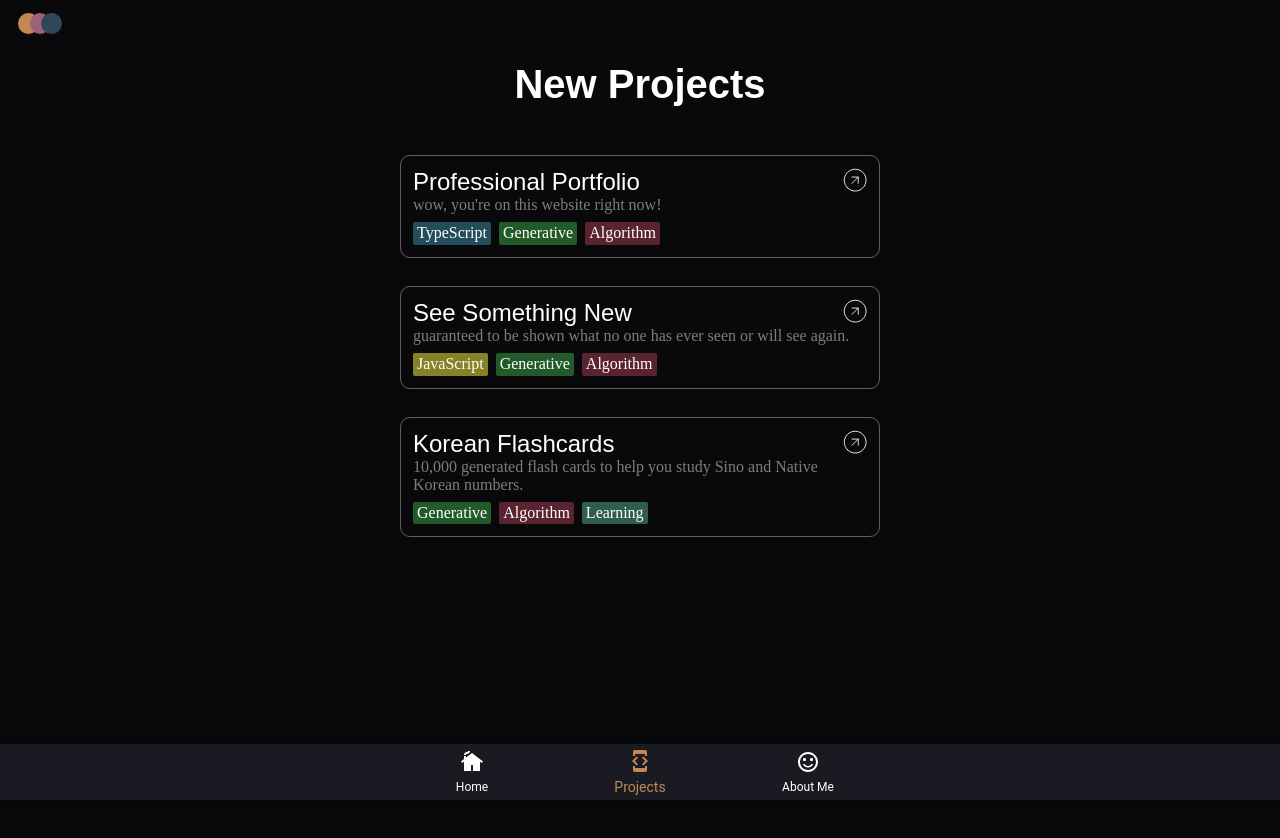
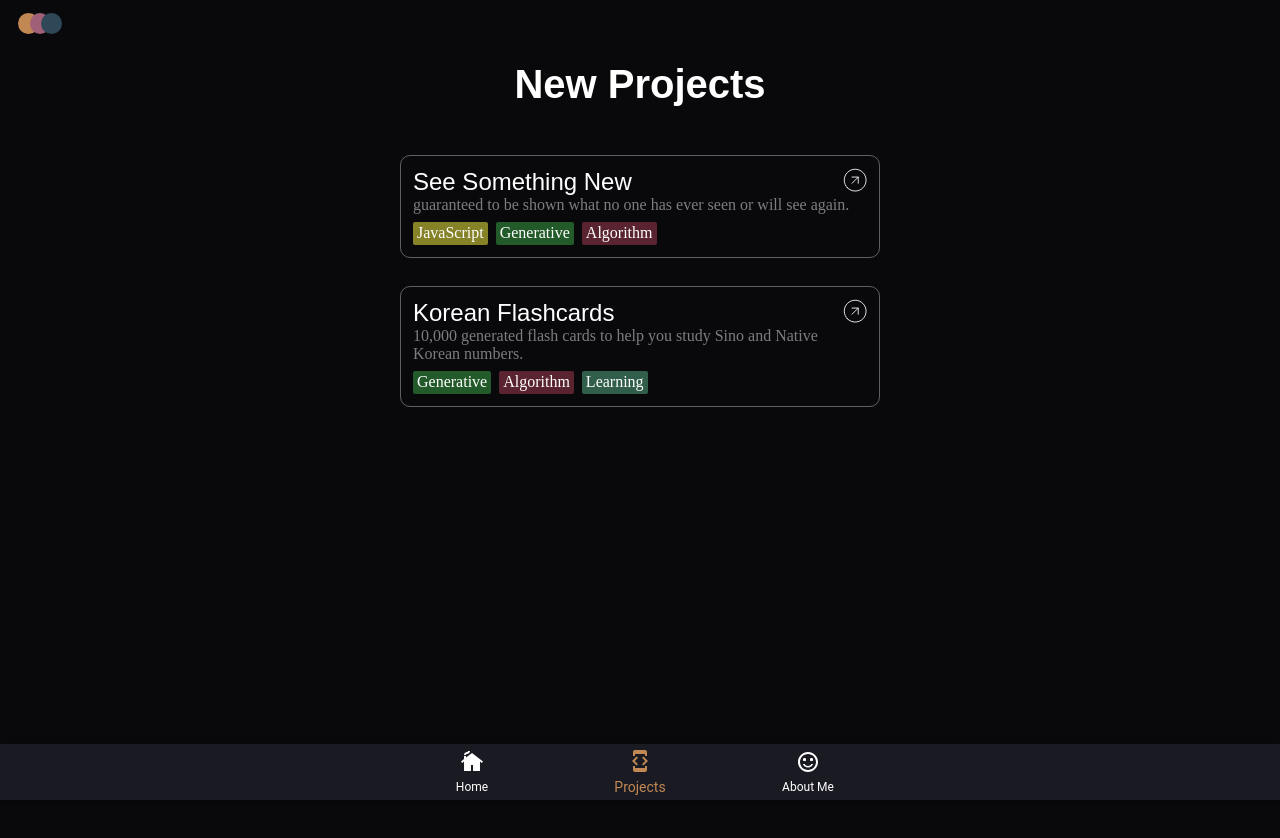
Before and after one commit to AdamDavisDeveloper/adams-portfolio, a React (Vite) app: page /projects in a window 1280 px wide. Shown: the top 838 px of the page. Built offline with nearby package versions, Linux system fonts and the light colour scheme; a web font is replaced by a local one.

Commit message:
add "see something new" project

```diff
--- a/src/Views/Projects/ProjectsData.ts
+++ b/src/Views/Projects/ProjectsData.ts
@@ -1,4 +1,4 @@
-// Image imports for Vite build
+// -------- Image imports for Vite build -------- //
 //@ts-ignore
 import ReactLogo from '/src/img/logos/react.png';           //@ts-ignore
 import ViteLogo from '/src/img/logos/vite.png';             //@ts-ignore
@@ -10,9 +10,12 @@ import JavascriptLogo from '/src/img/logos/javascript.png'; //@ts-ignore
 import TypescriptLogo from '/src/img/logos/typescript.png'; //@ts-ignore
 
 // Korean Numbers Project
-import KoreanNumbers_One from '/src/img/project/korean-numbers-01.png';     //@ts-ignore
-import KoreanNumbers_Two from '/src/img/project/korean-numbers-02.png';     //@ts-ignore
-import KoreanNumbers_Three from '/src/img/project/korean-numbers-03.png';   //@ts-ignore
+import KoreanNumbers_Image_01 from '/src/img/project/korean-numbers-01.png';    //@ts-ignore
+import KoreanNumbers_Image_02 from '/src/img/project/korean-numbers-02.png';    //@ts-ignore
+import KoreanNumbers_Image_03 from '/src/img/project/korean-numbers-03.png';    //@ts-ignore
+// See Something New Project
+import SomethingNew_Image_01 from '/src/img/project/something-new-01.png';
+// -------- End image imports -------- //
 
 interface projectTag {
     name: string,
@@ -47,13 +50,13 @@ export const technologies = {
 }
 
 export const ProjectTileData: projectTileTypes[] = [
-    {
-        title: "Professional Portfolio",
-        description: "wow, you're on this website right now!",
-        urlSlug: "this-website",
-        imagePath: "",
-        tags: [ tags.typescript, tags.generative, tags.algorithm ],
-    },
+    // {
+    //     title: "Professional Portfolio",
+    //     description: "wow, you're on this website right now!",
+    //     urlSlug: "this-website",
+    //     imagePath: "",
+    //     tags: [ tags.typescript, tags.generative, tags.algorithm ],
+    // },
     {
         title: "See Something New",
         description: "guaranteed to be shown what no one has ever seen or will see again.",
@@ -89,6 +92,21 @@ export const ProjectData = [
         technologies: []
     },
     {
+        id: "see-something-new",
+        title: "See Something New",
+        subtitle: "Guaranteed to be shown what no one has ever seen or will see again.",
+        writeUp: "When you refresh the image, you have a possibility, regardless of how slim, of seeing a picture of anything in existence (even a photo of you shaking hands with Mr. Rogers!). You are looking at something which has statistically never been viewed by any human in all of history or will ever see throughout the life of the universe. There is a 1 in (1.5252803... x 10^1155955) chance of any one image being shown to you. I wrote a compact script to create the 400 rows and fill each row with 400 colored divs. The idea came to me while considering the sqaure tiles covering the walls in my office restroom.",
+        liveURL: "https://see-something-new.netlify.app/",
+        github: "https://github.com/AdamDavisDeveloper/see-something-new",
+        sections: [
+            {
+                text: "Javascript algorithm creates 160,000 1x1px divs with randomly set hex code colors (16,777,216 color possibilities per pixel) in a 400x400px square.",
+                imgPath: SomethingNew_Image_01,
+            },
+        ],
+        technologies: [ technologies.html, technologies.scss, technologies.javascript ]
+    },
+    {
         id: "korean-flashcards",
         title: "Korean Flashcards",
         subtitle: "Generated flash cards to help you study Sino and Native Korean numbers",
@@ -98,15 +116,15 @@ export const ProjectData = [
         sections: [
             {
                 text: "A flashcard is shown with a Korean number written on the front. The integer is chosen at random from 1-9999 and my algorithm uses the Korean numbers rules to generate the Sino or Native Korean word for that number. Clicking the circular refresh button will give you a new card.",
-                imgPath: KoreanNumbers_One,
+                imgPath: KoreanNumbers_Image_01,
             },
             {
                 text: "Tapping the card will cause the card to animate as it flips over to reveal the decimal numerical integer. One nice thing here is that you can test yourself from both ways! Tapping the refresh button in this state will show you a new integer, allowing you to guess what the Korean word would be, then you can flip to see if you're correct.",
-                imgPath: KoreanNumbers_Two,
+                imgPath: KoreanNumbers_Image_02,
             },
             {
                 text: "I created a Settings tab so you can easily switch between Sino / Native number systems, and to decide if you want the Sino 10, 100, and 1000 words highlighted on the card (which I found extremely helpful). I also thought it would be fun to have custom toggles here with the Octopus character to give this site a little more charm.",
-                imgPath: KoreanNumbers_Three,
+                imgPath: KoreanNumbers_Image_03,
             },
         ],
         technologies: [ technologies.html, technologies.scss, technologies.javascript ]
--- a/src/Views/Projects/ViewProject.scss
+++ b/src/Views/Projects/ViewProject.scss
@@ -38,6 +38,7 @@
             font-family: 'Fira Sans Extra Condensed', sans-serif;
             font-weight: 200;
             padding: .75rem;
+            font-size: 1.15rem;
         }
     }
 
@@ -72,6 +73,7 @@
 
     p {
         font-weight: 200;
+        font-size: 1.25rem;
         line-height: 25px;
     }
 }
@@ -85,3 +87,7 @@
         margin-right: 1rem;
     }
 }
+
+@media screen and (max-width: 455px) {
+    #ProjectPage { width: 90% }
+}
```
Also changed, not shown: src/img/project/something-new-01.png (added).
